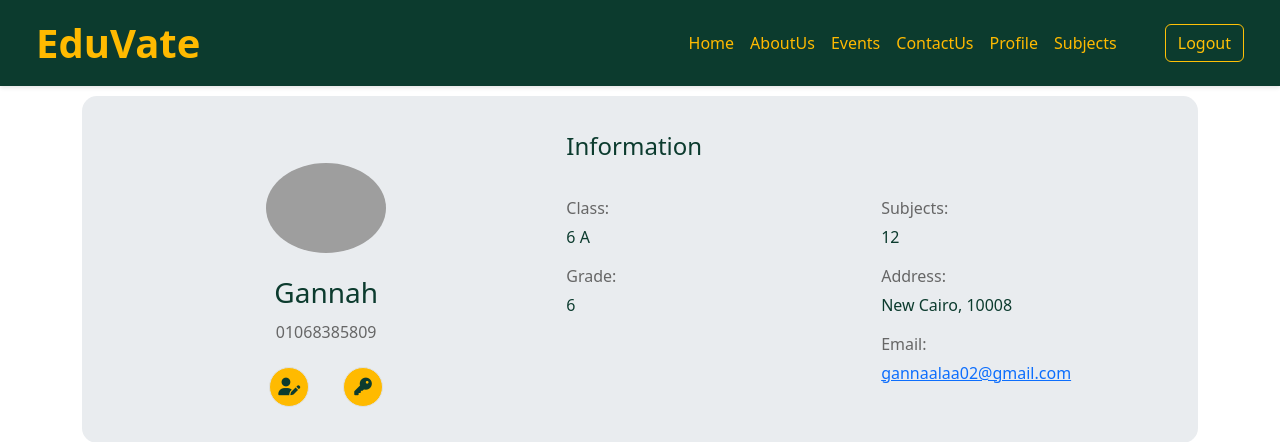
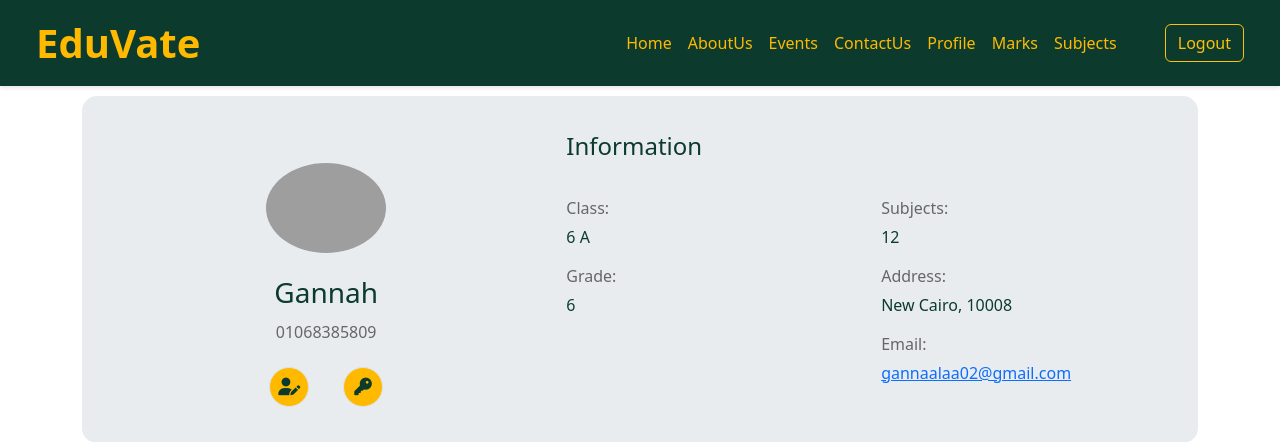
Before and after one commit to Gannah-Alaa/EduVate, a PHP site: page /phpmailer/Profile.php in a window 1280 px wide. Shown: the top 442 px of the page. Run offline with PHP 8.4, Linux system fonts and the light colour scheme; a user stored in the database is signed in; data comes from the database, SQL or seed files in the repository; grey boxes are pictures that could not be loaded.

Commit message:
Update Profile.php

```diff
--- a/Student/Profile.php
+++ b/Student/Profile.php
@@ -92,6 +92,8 @@ while ($row = mysqli_fetch_assoc($scheduleRun)) {
 </head>
 <body>
 <header>
+    <!-- start navbar -->
+
     <nav class="navbar navbar-expand-lg">
         <div class="container-fluid ms-4">
             <a class="navbar-brand logo" href="#home">EduVate</a>
@@ -101,24 +103,24 @@ while ($row = mysqli_fetch_assoc($scheduleRun)) {
             <div class="collapse navbar-collapse" id="navbarSupportedContent">
                 <ul class="navbar-nav ms-auto mb-2 mb-lg-0 me-4">
                     <li class="nav-item">
-                        <a class="nav-link" aria-current="page" href="#home">Home</a>
+                        <a class="nav-link" aria-current="page" href="home.php">Home</a>
                     </li>
                     <li class="nav-item">
-                        <a class="nav-link" aria-current="page" href="#aboutus-container">AboutUs</a>
+                        <a class="nav-link" aria-current="page" href="home.php#aboutus-container">AboutUs</a>
                     </li>
                     <li class="nav-item">
-                        <a class="nav-link" aria-current="page" href="#events">Events</a>
+                        <a class="nav-link" aria-current="page" href="home.php#events">Events</a>
                     </li>
                     <li class="nav-item">
-                        <a class="nav-link" aria-current="page" href="#contactus">ContactUs</a>
+                        <a class="nav-link" aria-current="page" href="home.php#contactus">ContactUs</a>
                     </li>
                     <?php if(isset($_SESSION['StudentID'])): ?>
                         <li class="nav-item">
                             <a class="nav-link" aria-current="page" href="Profile.php">Profile</a>
                         </li>
-                        <!-- <li class="nav-item">
+                        <li class="nav-item">
                             <a class="nav-link" aria-current="page" href="FinalReport.php">Marks</a>
-                        </li> -->
+                        </li>
                         <li class="nav-item">
                             <a class="nav-link" aria-current="page" href="Profile.php#classes">Subjects</a>
                         </li>
@@ -135,7 +137,6 @@ while ($row = mysqli_fetch_assoc($scheduleRun)) {
         </div>
     </nav>
     <!-- end navbar -->
-
 
     <div class="container bg- min-vh-100 ">
 
```
